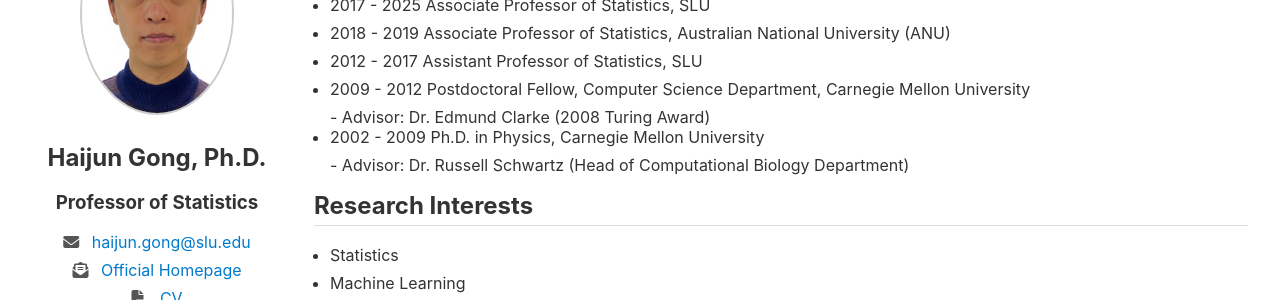
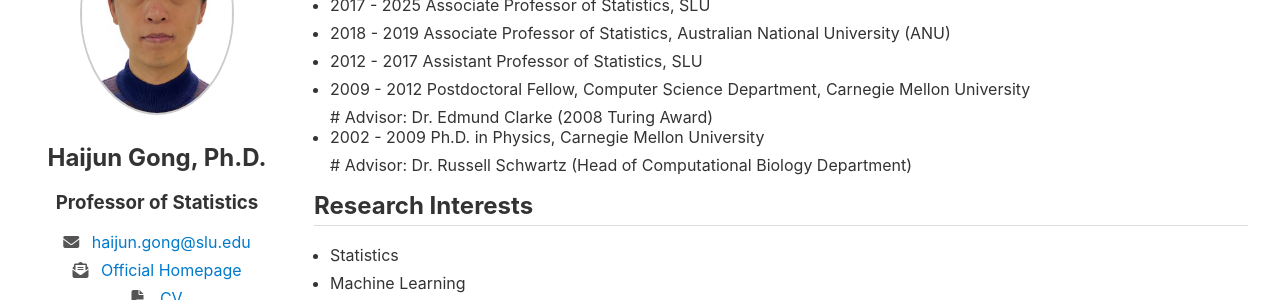
Before and after one commit to GongData/gongData.github.io, a Jekyll site: the page index.html, which Jekyll copies as it is, in a window 1280 px wide. Shown: the part 177-477 px from the top of the page. Built offline with Jekyll 4.4.1, drawn with Linux system fonts in a browser that asks for light colours; part of the change alters nothing that is shown.

```diff
--- a/index.html
+++ b/index.html
@@ -130,9 +130,9 @@
 <li>2018 - 2019 Associate Professor of Statistics, Australian National University (ANU) </li>
 <li>2012 - 2017 Assistant Professor of Statistics, SLU</li>
 <li>2009 - 2012 Postdoctoral Fellow, Computer Science Department, Carnegie Mellon University</li>
-      - Advisor: Dr. Edmund Clarke (2008 Turing Award)
+      # Advisor: Dr. Edmund Clarke (2008 Turing Award)
 <li>2002 - 2009 Ph.D. in Physics, Carnegie Mellon University </li>
-      - Advisor: Dr. Russell Schwartz (Head of Computational Biology Department)
+      # Advisor: Dr. Russell Schwartz (Head of Computational Biology Department)
 
     </ul>
 
```
